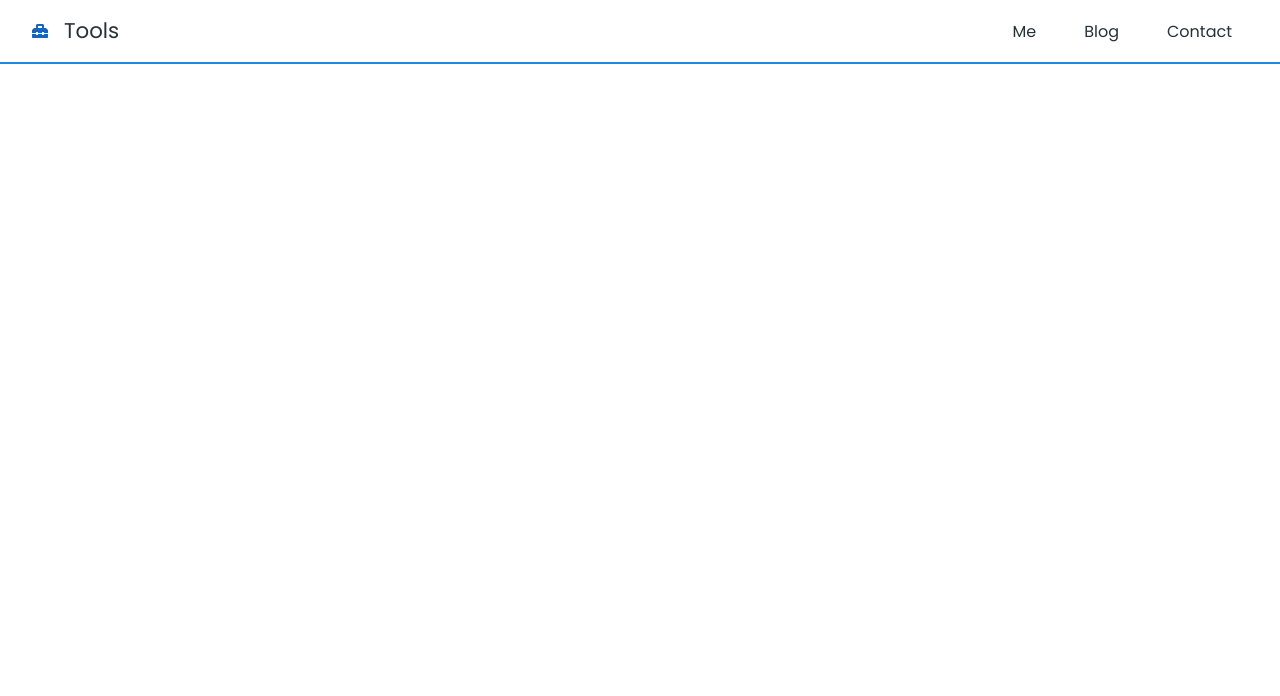
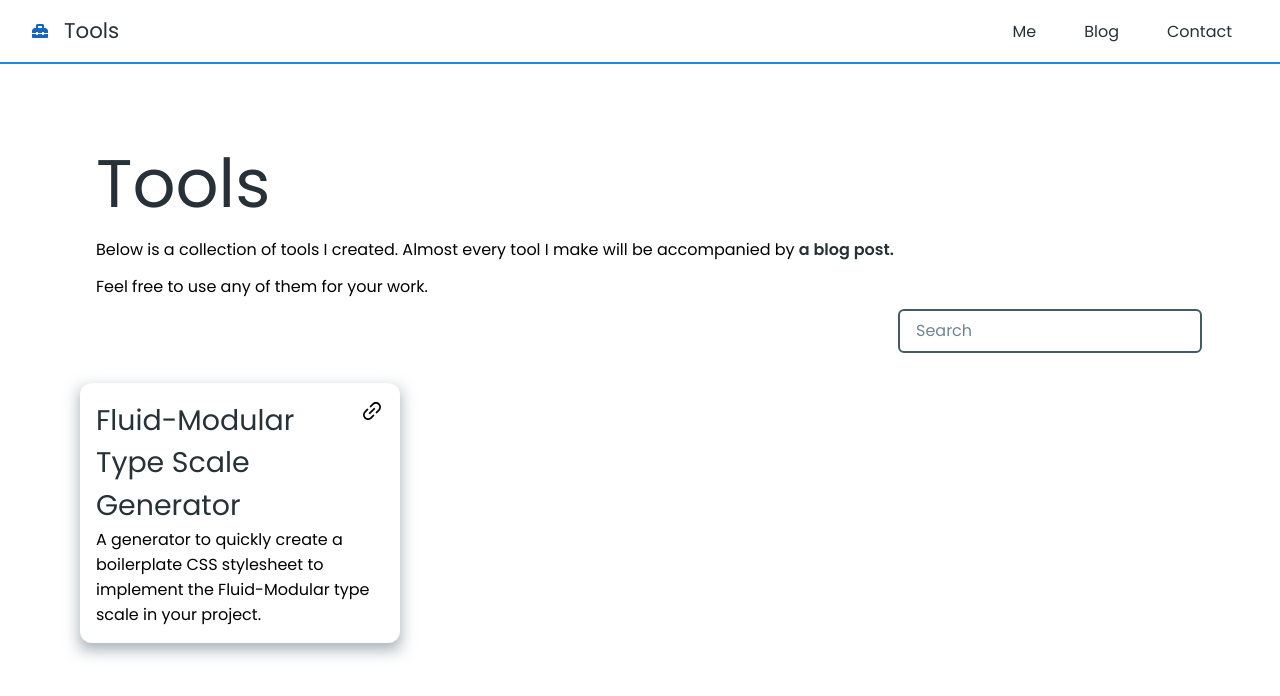
Before and after one commit to captain-woof/tools, a Next.js app: page / in a window 1280 px wide. Shown: the top 696 px of the page. Built offline with nearby package versions, Linux system fonts and the light colour scheme.

Commit message:
Homepage ready

```diff
--- a/pages/index.js
+++ b/pages/index.js
@@ -1,7 +1,54 @@
+import { LobotomizedContainer } from '../components/atoms/container'
+import Grid from '../components/atoms/grid'
+import { Heading1 } from '../components/atoms/headings'
+import Toolcard from '../components/molecules/toolcard'
+import { LinkExternal } from '../components/atoms/link'
+import Textfield from '../components/atoms/textfield'
+import styled from 'styled-components'
+import { useState } from 'react'
 
+const SearchboxWrapper = styled.div`
+    display: flex;
+    flex-direction: row;
+    height: fit-content;
+    justify-content: flex-end;
 
-export default function Index(){
+    @media (max-width: 480px){
+        justify-content: center;
+        margin-bottom: var(--sp-500);
+    }
+`
+
+/* List of tools */
+const toolsData = [
+    {
+        name: 'Fluid-Modular Type Scale Generator',
+        description: 'A generator to quickly create a boilerplate CSS stylesheet to implement the Fluid-Modular type scale in your project.',
+        url: '/fluid-modular-type-scale-generator'
+    }
+]
+
+export default function Index() {
+    /* Searchbox states */
+    const [searchTerm, setSearchTerm] = useState('')
+
     return (
-        <></>
+        <LobotomizedContainer>
+            <Heading1 style={{ margin: '0 0 0 1rem', userSelect: 'none' }}>
+                Tools
+            </Heading1>
+            <p style={{ marginLeft: '1rem' }}>Below is a collection of tools I created. Almost every tool I make will be accompanied by <LinkExternal style={{ fontWeight: '600' }} href="https://sohail-saha.in/blog/">a blog post.</LinkExternal></p>
+            <p style={{ marginLeft: '1rem' }}>Feel free to use any of them for your work.</p>
+            <SearchboxWrapper>
+                <Textfield label="Search" name="search" style={{ width: 'clamp(240px, 30%, 300px)' }} inputProps={{ value: searchTerm, onChange: (e) => { setSearchTerm(e.target.value) } }} />
+            </SearchboxWrapper>
+            <Grid wrap style={{ marginTop: 'var(--sp-500)' }}>
+                {toolsData
+                .filter((toolData) => {return toolData.name.toLowerCase().indexOf(searchTerm) !== -1})
+                .map((toolData, index) => (
+                    <Toolcard key={index} name={toolData.name} description={toolData.description} url={toolData.url} />
+                ))}
+            </Grid>
+        </LobotomizedContainer>
     )
 }
```
